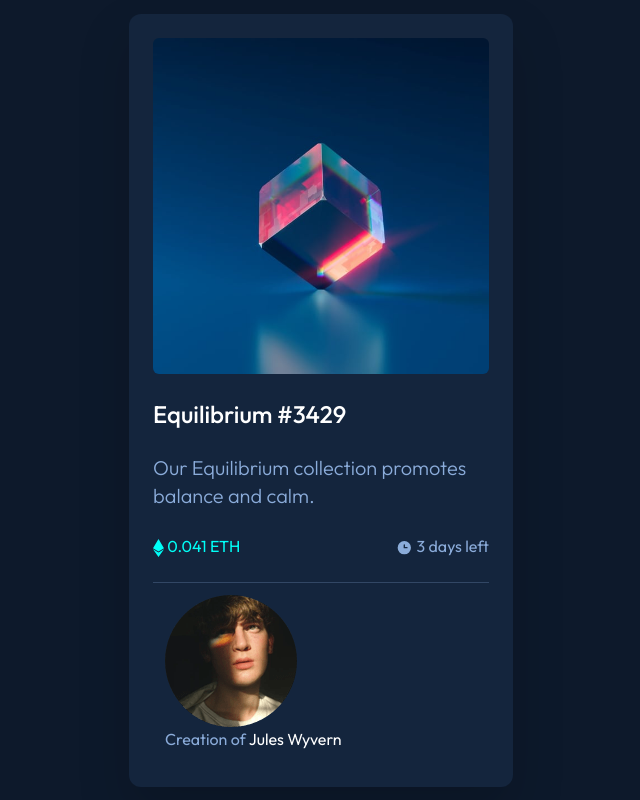
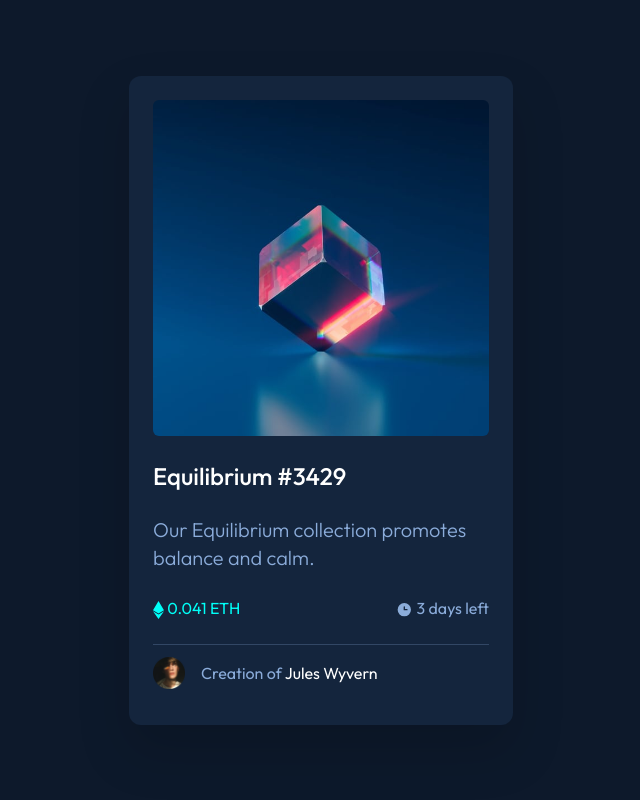
Before and after one commit to pixelzee3/nft-preview-card-component-main, a website built with Parcel: page src/index.html in a window 1280 px wide. Shown: the whole page, without its empty margins (319-959 px from the left). Built offline with nearby package versions, Linux system fonts and the light colour scheme.

Commit message:
Define the bottom thingy.

```diff
--- a/src/index.html
+++ b/src/index.html
@@ -59,9 +59,9 @@
           <span class="text-soft-blue">3 days left</span>
         </span>
       </div>
-      <div class="border-t border-soft-blue/25 p-3">
-        <img src="images/image-avatar.png" alt="Jules Wyvern's avatar." />
-        <span class="text-soft-blue">Creation of <em class="text-white not-italic">Jules Wyvern</em></span>
+      <div class="border-t border-soft-blue/25 py-3 flex justify-start items-center">
+        <img src="images/image-avatar.png" alt="Jules Wyvern's avatar." class="w-8 h-8"/>
+        <span class="text-soft-blue ml-4">Creation of <em class="text-white not-italic">Jules Wyvern</em></span>
       </div>
     </div>
   </body>
```
